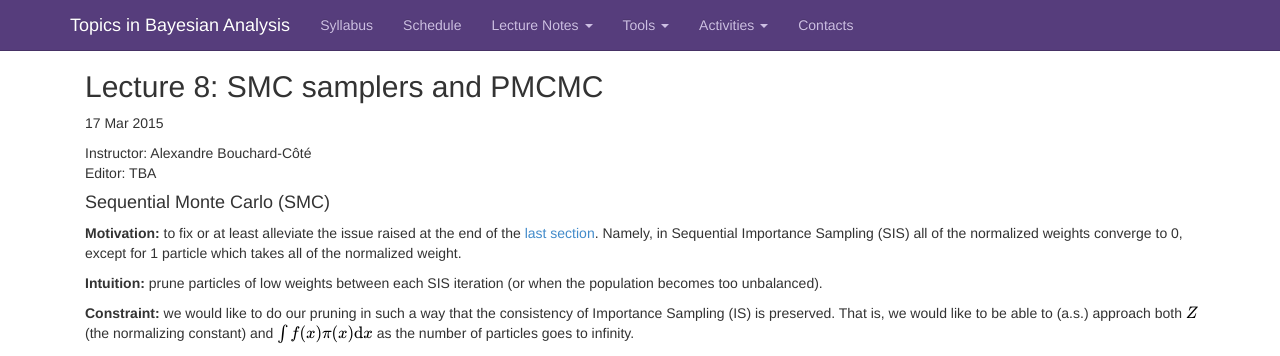
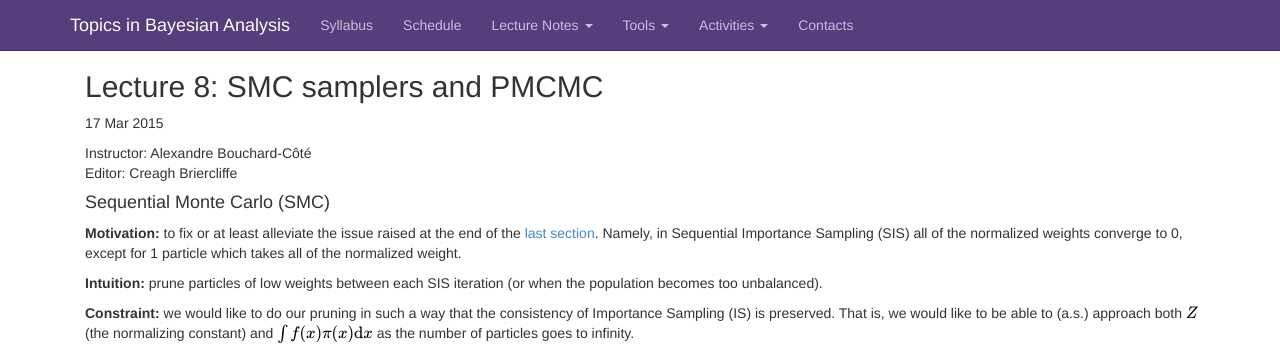
Before and after one commit to UBC-STAT/stat520-sp2014-15-website, a Jekyll site: the page built from _posts/2015-03-17-notes-lecture8.md, in a window 1280 px wide and 900 px high. Shown: the top 356 px of the window. Built offline with Jekyll 4.4.1, drawn with Linux system fonts in a browser that asks for light colours; nearby versions of some CDN libraries; Markdown is read by kramdown in place of the engine named in the settings; formulas are drawn with MathJax 3; comment, search, counter and statistics services are not loaded.

Commit message:
added name as editor to Lecture 8

```diff
--- a/_posts/2015-03-17-notes-lecture8.md
+++ b/_posts/2015-03-17-notes-lecture8.md
@@ -4,7 +4,7 @@ title: "Lecture 8: SMC samplers and PMCMC"
 category: 'Lecture'
 ---
 Instructor: Alexandre Bouchard-C&ocirc;t&eacute;
-Editor: TBA
+Editor: Creagh Briercliffe
 
 
 #### Sequential Monte Carlo (SMC)
```
